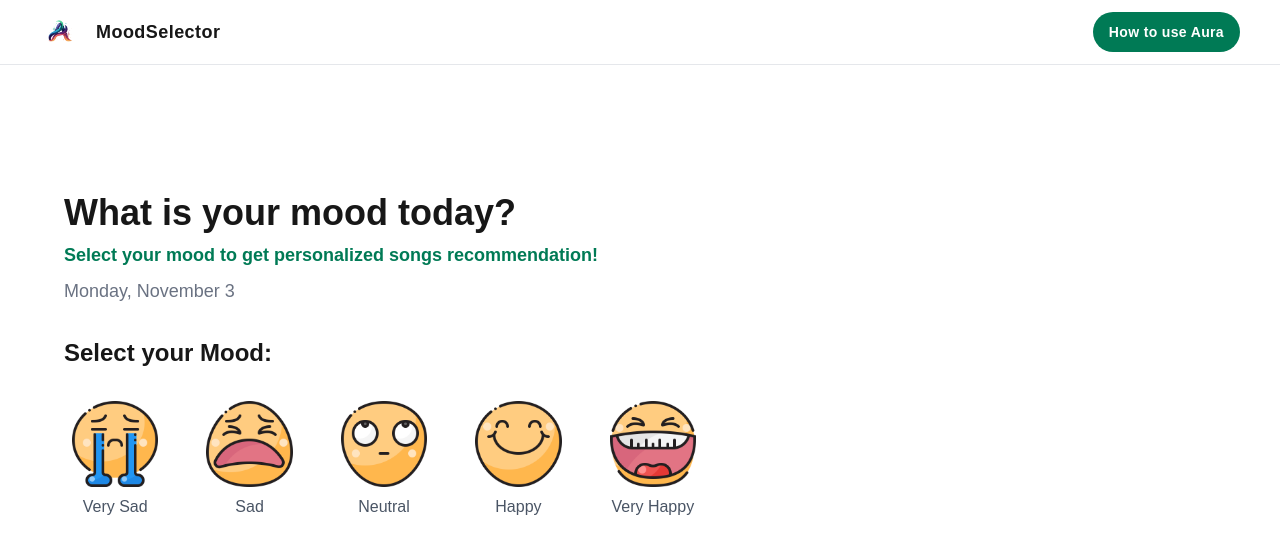
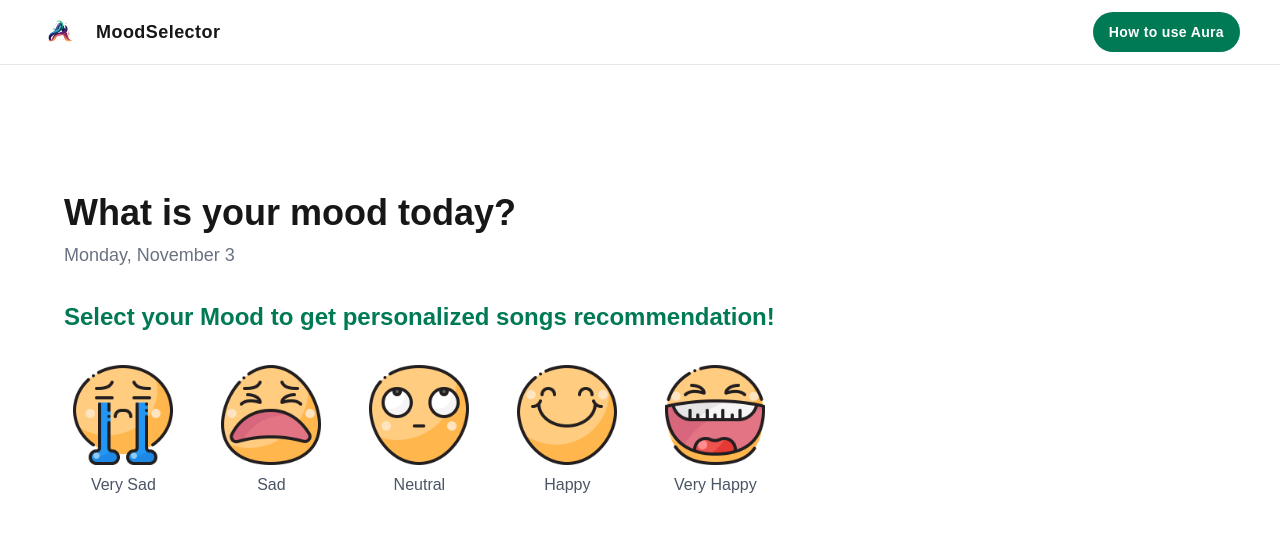
Before and after one commit to Camilacamalli/Aura, a Next.js app: page / in a window 1280 px wide. Shown: the top 554 px of the page. Built offline with nearby package versions, Linux system fonts and the light colour scheme.

Commit message:
unit-blue

```diff
--- a/src/app/page.tsx
+++ b/src/app/page.tsx
@@ -2,7 +2,7 @@ import MoodSelector from "@/components/MoodSelector";
 
 export default function Home() {
   return (
-    <main className="flex min-h-screen w-full max-w-3xl flex-col items-center justify-between py-32 px-16 bg-white dark:bg-black sm:items-start" >
+    <main className="flex min-h-screen w-full flex-col items-center justify-between py-32 px-16 bg-white dark:bg-black sm:items-start" >
       <MoodSelector />
     </main >
   );
--- a/src/components/MoodSelector.tsx
+++ b/src/components/MoodSelector.tsx
@@ -26,9 +26,8 @@ export default function MoodSelector() {
   return (
     <div>
       <h1 className='text-4xl font-bold'>What is your mood today?</h1>
-      <p className='mt-2 text-lg text-emerald-700 font-bold'>Select your mood to get personalized songs recommendation!</p>
       <p className='mt-2 text-lg font-medium text-gray-500'>{formattedDate}</p>
-      <h2 className='mt-8 text-2xl font-bold'>Select your Mood:</h2>
+      <h2 className='mt-8 text-2xl font-bold text-emerald-700'>Select your Mood to get personalized songs recommendation!</h2>
       <div className="mt-6 flex justify-center gap-4 md:gap-8">
         {moodOptions.map((mood, i) => (
           <button
```
Also changed, not shown: 1 other file (tests, documents, lock files or other folders).
